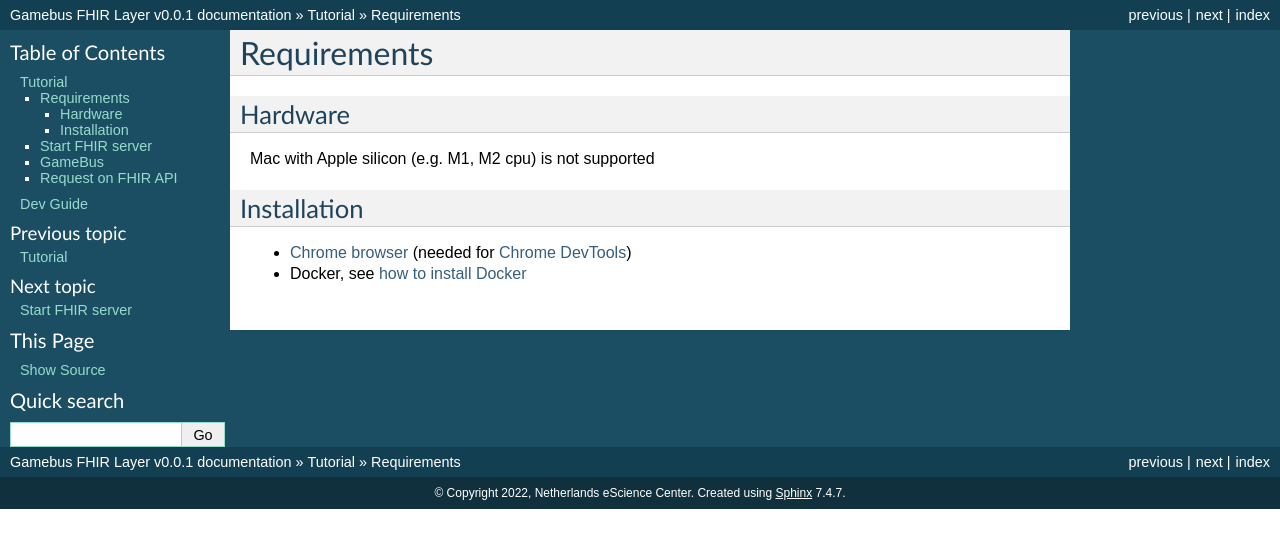
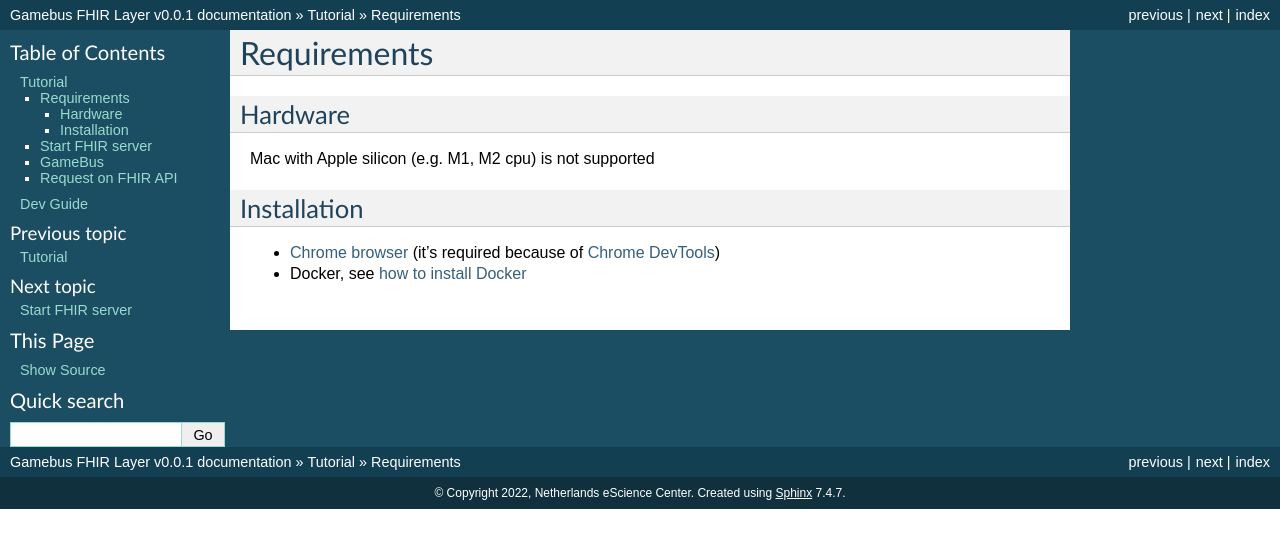
Before and after one commit to nwo-strap/gamebus-fhir-layer, a Sphinx documentation site: the page built from docs/source/tutorial1_install.rst, in a window 1280 px wide. Shown: the top 548 px of the page. Built offline with Sphinx 7.4.7, drawn with Linux system fonts in a browser that asks for light colours.

Commit message:
Update tutorial1_install.rst

```diff
--- a/docs/source/tutorial1_install.rst
+++ b/docs/source/tutorial1_install.rst
@@ -10,7 +10,7 @@ Mac with Apple silicon (e.g. M1, M2 cpu) is not supported
 Installation
 ------------
 
-- `Chrome browser`_ (needed for `Chrome DevTools`_)
+- `Chrome browser`_ (it's required because of `Chrome DevTools`_)
 - Docker, see `how to install Docker`_
 
 
```
